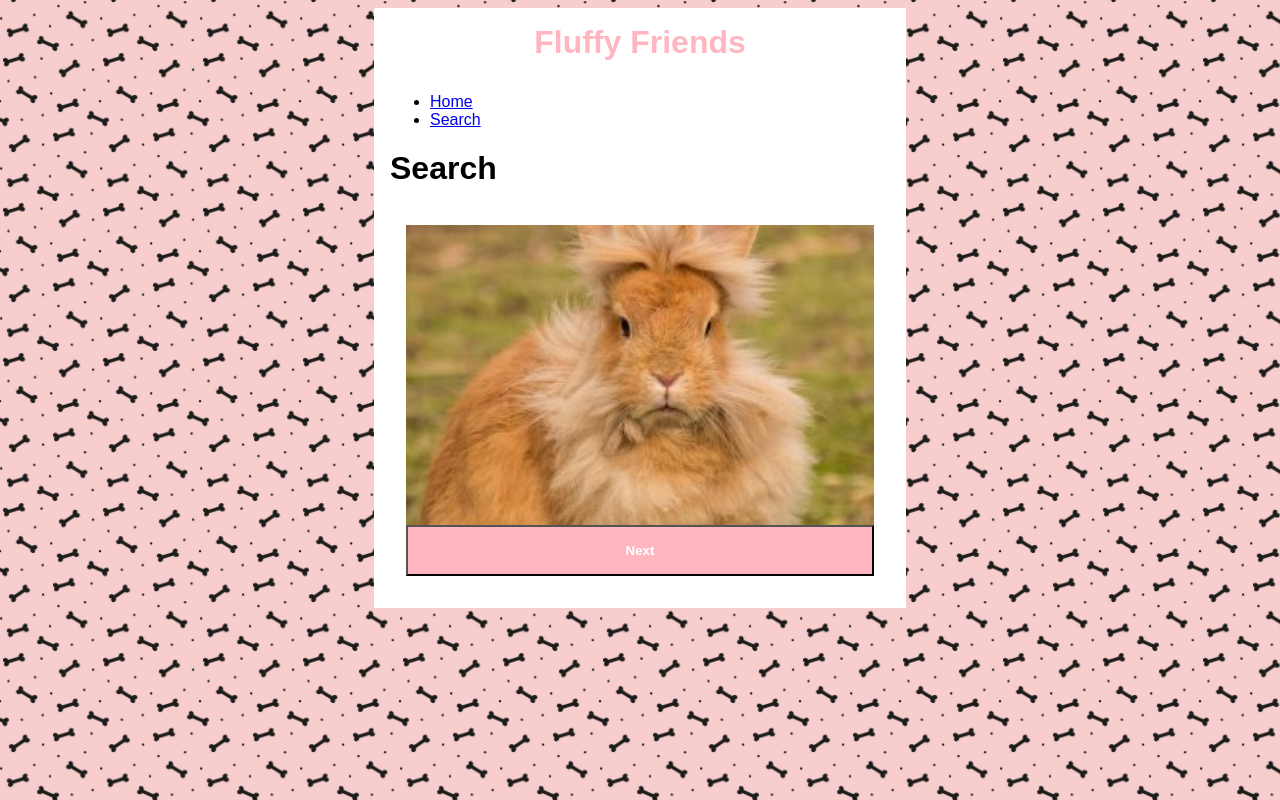
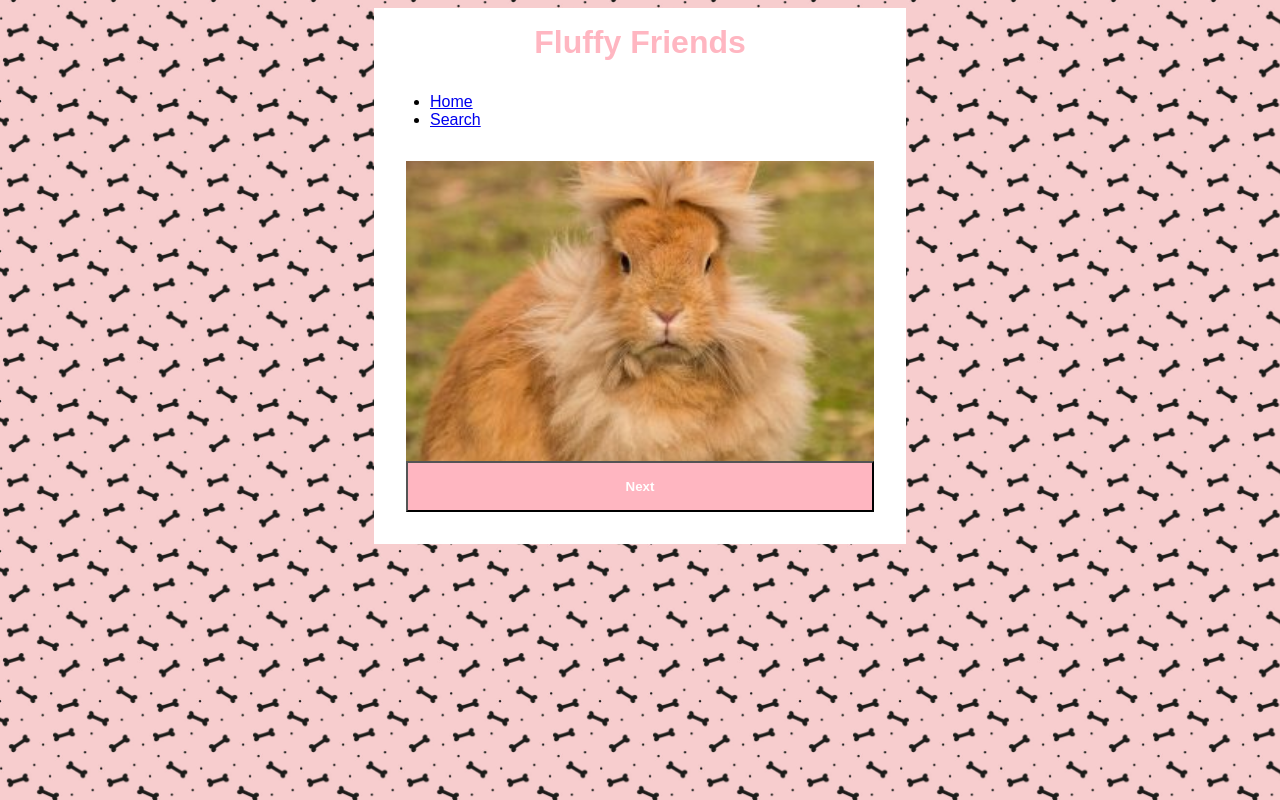
Before and after one commit to connorcarey/fluffy-friends, a Gatsby site: page /search in a window 1280 px wide. Built offline with nearby package versions, Linux system fonts and the light colour scheme; Gatsby itself is replaced by a stand-in of ours.

Commit message:
Removed redundant headers

```diff
--- a/src/components/layout.js
+++ b/src/components/layout.js
@@ -1,5 +1,5 @@
 import * as React from 'react'
-import { Link, useStaticQuery, graphql} from 'gatsby'
+import { Link, useStaticQuery, graphql } from 'gatsby'
 import {
     container,
     heading,
@@ -8,7 +8,7 @@ import {
     navLinkText
 } from './layout.module.scss'
 
-const Layout = ({ pageTitle, children }) => {
+const Layout = ({ children }) => {
     const data = useStaticQuery(graphql`
         query {
             site {
@@ -37,7 +37,6 @@ const Layout = ({ pageTitle, children }) => {
                 </ul>
             </nav>
             <main>
-                <h1>{pageTitle}</h1>
                 {children}
             </main>
         </div>
--- a/src/pages/search.js
+++ b/src/pages/search.js
@@ -29,7 +29,7 @@ query {
     `)
     const arry = data.allImageSharp.edges
     return (
-        <Layout pageTitle="Search">
+        <Layout>
             <div className={container}>
                 <GatsbyImage image={getImage(arry[randomGenerator(0, arry.length-1)].node)} alt="No Fluffy Friend:(" />
                 <button onClick={()=>{navigate("/search")}} type="button" className={button}>Next</button>
```
